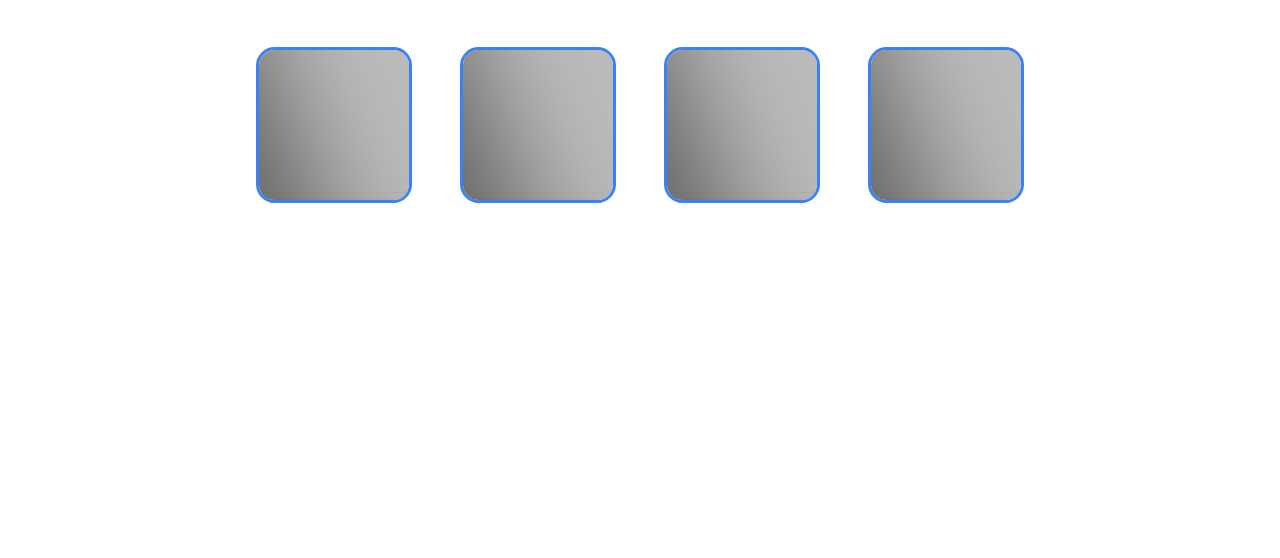
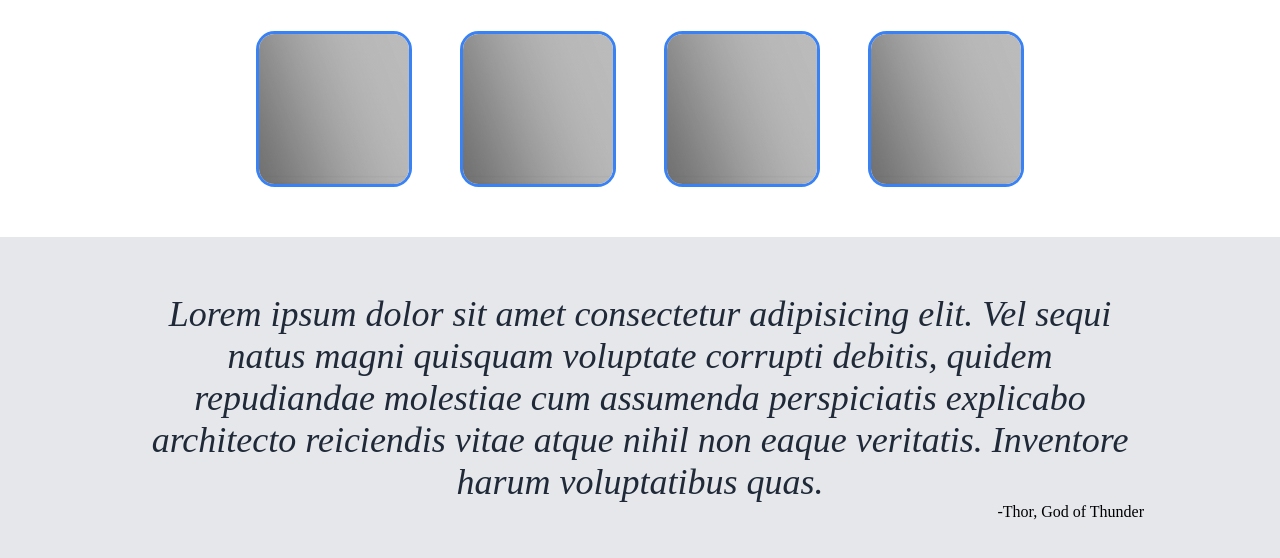
Before and after one commit to r-Apollo/landing-page, a plain HTML site: page index.html in a window 1280 px wide. Shown: the part 590-1148 px from the top of the page. Before the commit the page ends 817 px from the top, so only its background shows below. Drawn offline with Linux system fonts and the light colour scheme.

Commit message:
adding section number 3

```diff
--- a/css/style.css
+++ b/css/style.css
@@ -94,7 +94,7 @@ button{
 .info{
     flex: 1;
     text-align: center;
-    margin-bottom: 48px;
+    margin-bottom: 32px;
     margin-top: 32px;
 }
 
@@ -113,3 +113,35 @@ button{
     border-radius: 12%;
     border: 3px solid #3882F6;
 }
+
+.quote{
+    display: flex;
+    align-content: center;
+    justify-content: center;
+    background-color: #E5E7EB;
+    margin-top: 26px;
+}
+
+.inner{
+    display: flex;
+    flex-direction: column;
+    padding: 8px;
+    margin: 48px 0;
+}
+
+.author{
+    text-align: center;
+}
+
+.insp{
+    text-align: center;
+    font-size: 36px;
+    color: #1F2937;
+    font-weight: lighter;
+    font-style: italic;
+}
+
+.two{
+    display: flex;
+    justify-content: flex-end;
+}
--- a/index.html
+++ b/index.html
@@ -59,7 +59,10 @@
 
     <div class="quote">
         <div class="wrapper">
-
+            <div class="inner">
+                <div><p class="insp">Lorem ipsum dolor sit amet consectetur adipisicing elit. Vel sequi natus magni quisquam voluptate corrupti debitis, quidem repudiandae molestiae cum assumenda perspiciatis explicabo architecto reiciendis vitae atque nihil non eaque veritatis. Inventore harum voluptatibus quas.</p></div>
+                <div class="two"><p class="author">-Thor, God of Thunder</p></div>
+            </div>
         </div>
     </div>
 </body>
```
